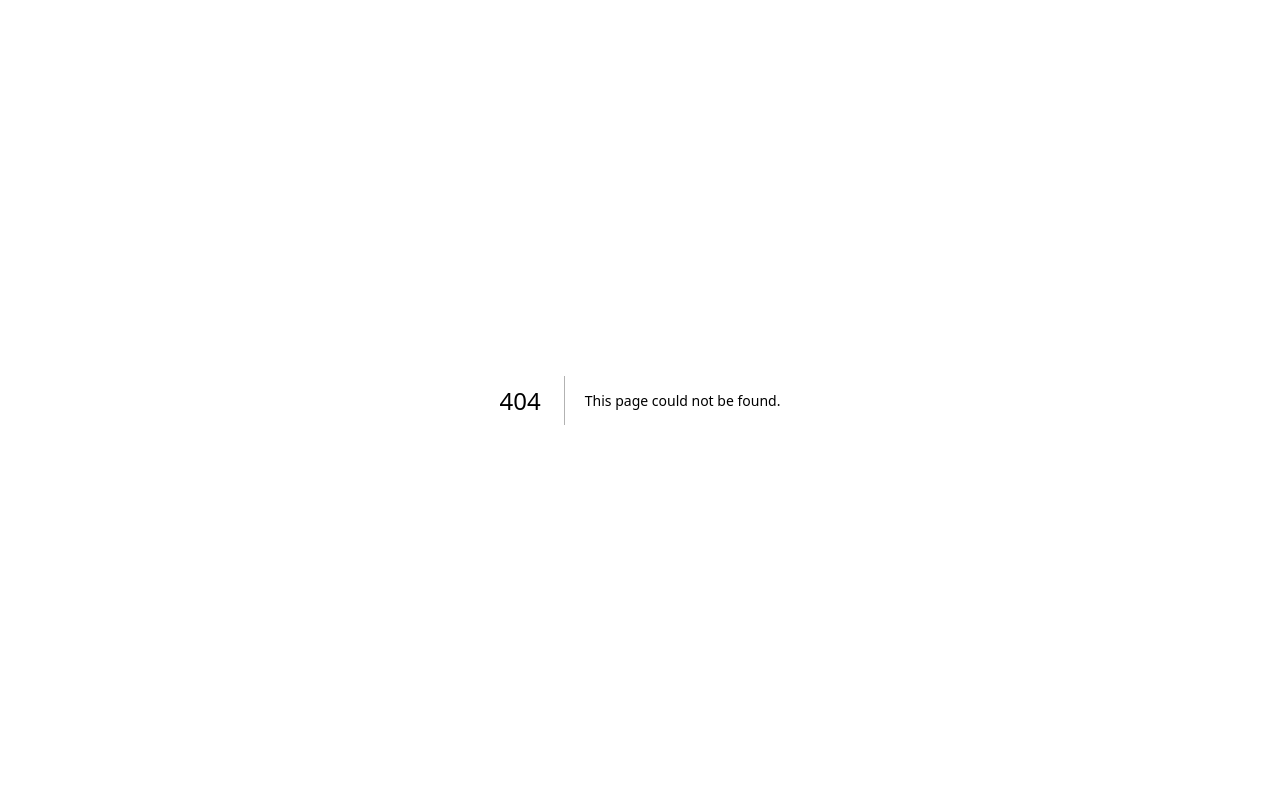
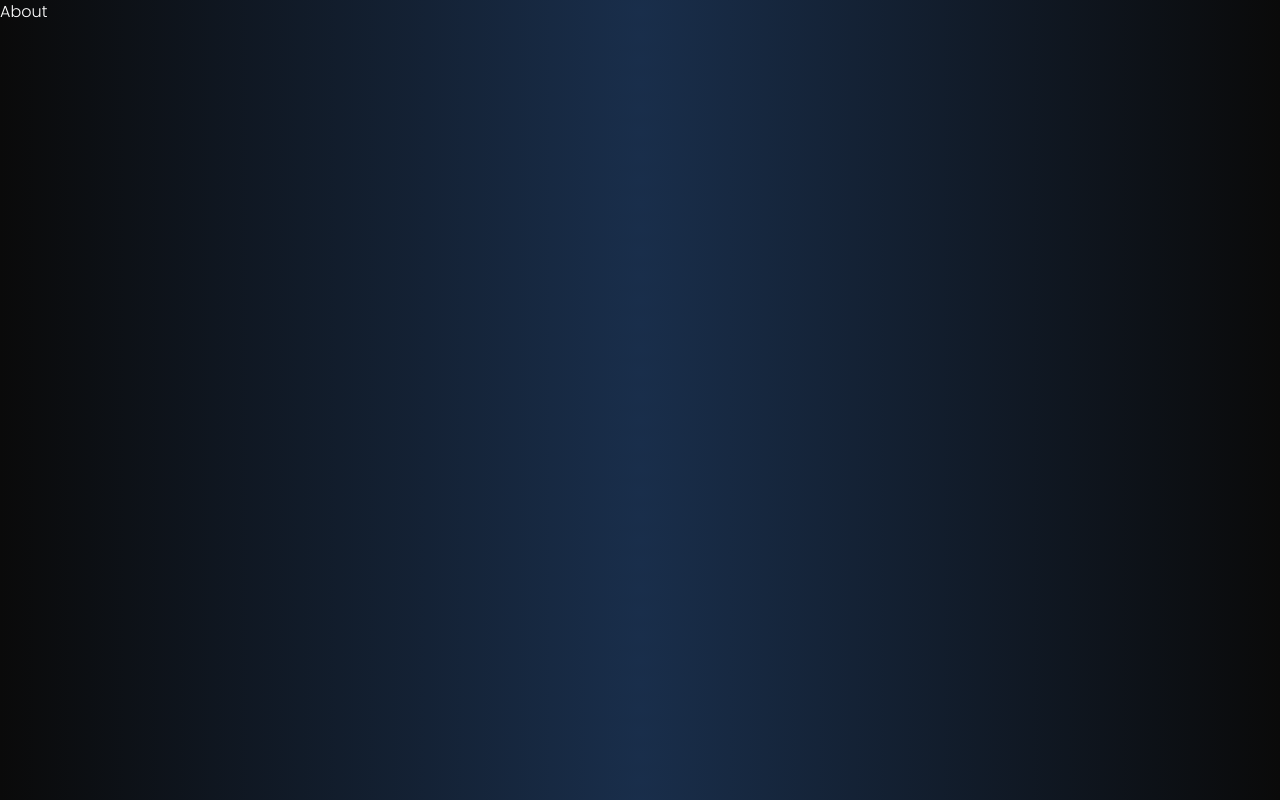
Before and after one commit to renovatt/nexth-auth-modal-parallel, a Next.js app: page /views/about in a window 1280 px wide. Before the commit this address had no page. Built offline with nearby package versions, Linux system fonts and the light colour scheme.

Commit message:
feat: routes added

```diff
--- /dev/null
+++ b/src/app/views/about/page.tsx
@@ -0,0 +1,3 @@
+export default function About() {
+  return <h2 className="text-white">About</h2>
+}
--- /dev/null
+++ b/src/app/views/contact/page.tsx
@@ -0,0 +1,3 @@
+export default function Contact() {
+  return <h2 className="text-white">Contato</h2>
+}
--- /dev/null
+++ b/src/app/views/shop/page.tsx
@@ -0,0 +1,3 @@
+export default function Shop() {
+  return <h2 className="text-white">Shop</h2>
+}
```
